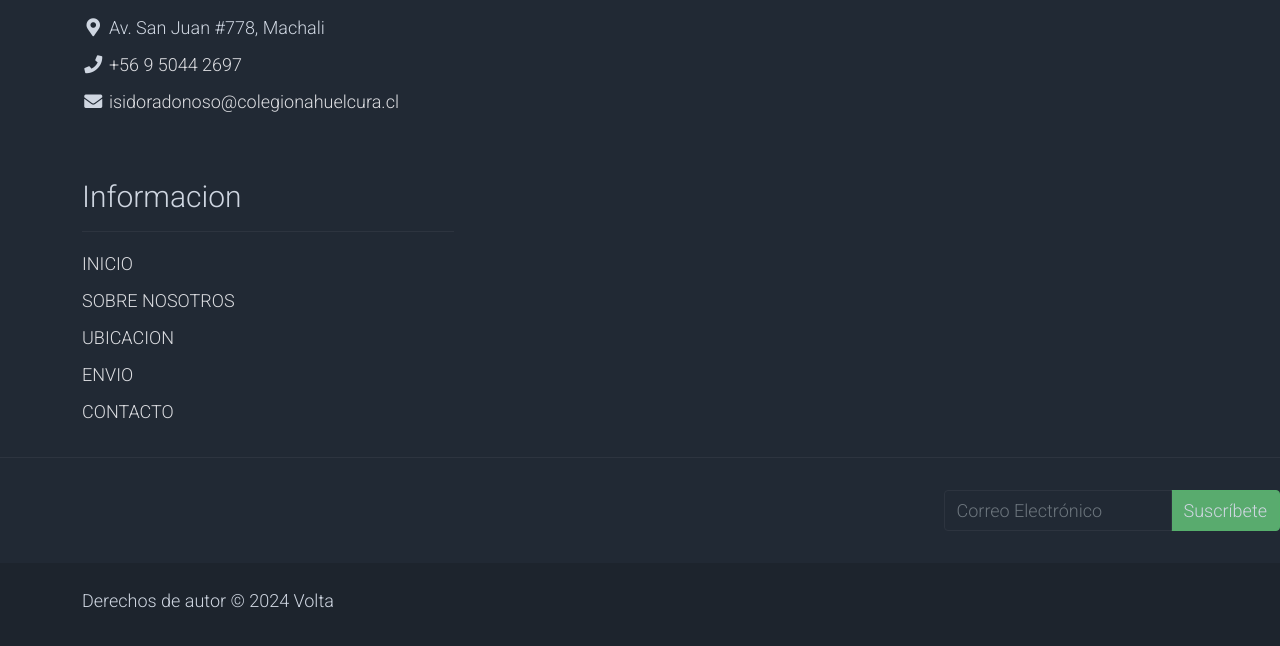
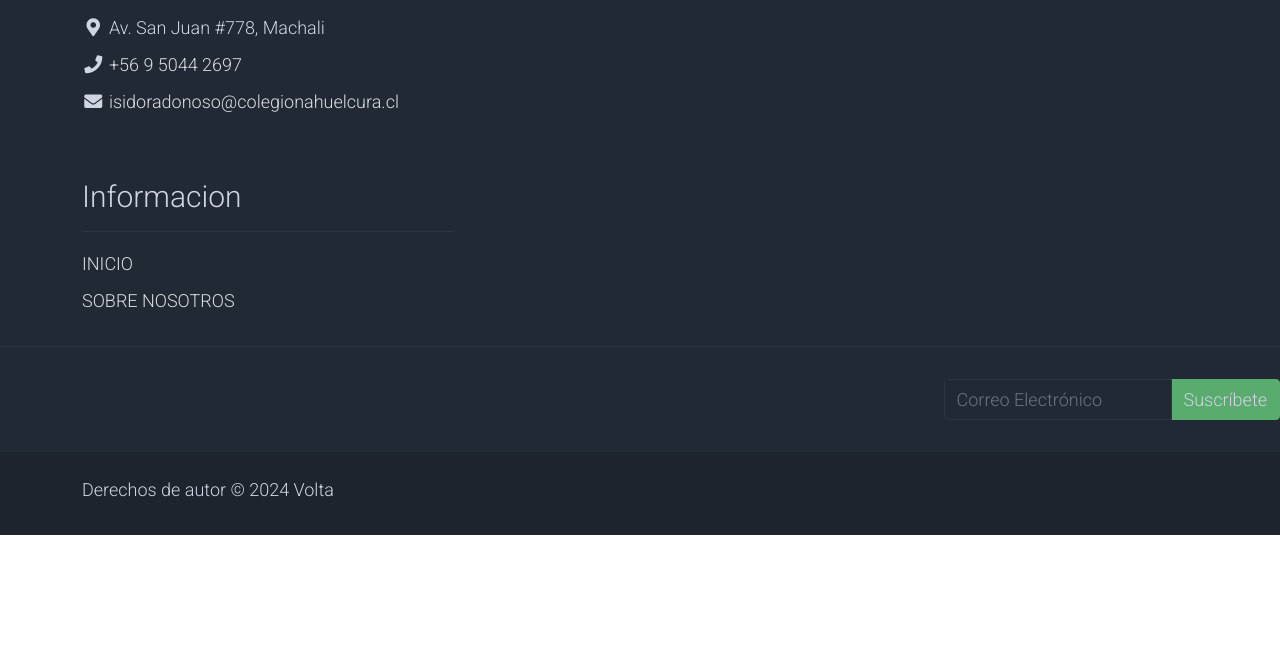
Before and after one commit to isidonoso123/zapatillas, a plain HTML site: page about.html in a window 1280 px wide. Shown: the part 1734-2380 px from the top of the page. After the commit the page ends 2269 px from the top, so only its background shows below. Drawn offline with Linux system fonts and the light colour scheme.

Commit message:
Update about.html

```diff
--- a/about.html
+++ b/about.html
@@ -66,9 +66,6 @@ https://templatemo.com/tm-559-zay-shop
                         </li>
                         <li class="nav-item">
                             <a class="nav-link" href="shop.html">TIENDA</a>
-                        </li>
-                        <li class="nav-item">
-                            <a class="nav-link" href="contact.html">CONTACTO</a>
                         </li>
                     </ul>
                 </div>
@@ -313,9 +310,6 @@ https://templatemo.com/tm-559-zay-shop
                     <ul class="list-unstyled text-light footer-link-list">
                         <li><a class="text-decoration-none" href="#">INICIO</a></li>
                         <li><a class="text-decoration-none" href="#">SOBRE NOSOTROS</a></li>
-                        <li><a class="text-decoration-none" href="#">UBICACION</a></li>
-                        <li><a class="text-decoration-none" href="#">ENVIO</a></li>
-                        <li><a class="text-decoration-none" href="#">CONTACTO</a></li>
                     </ul>
                 </div>
 
```
